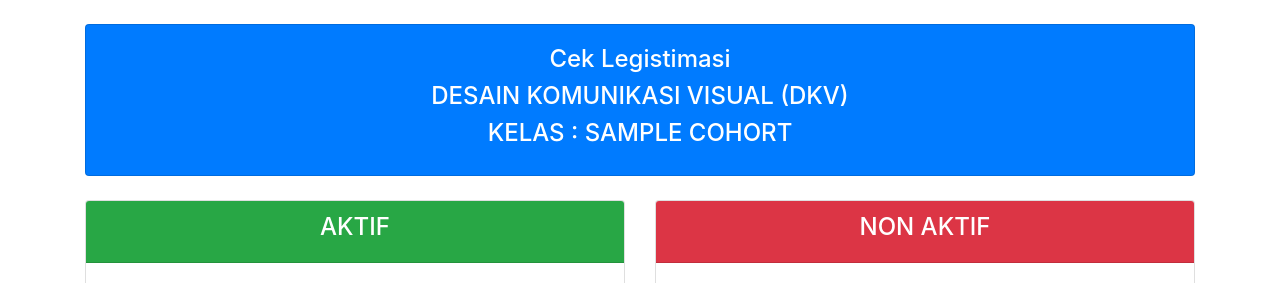
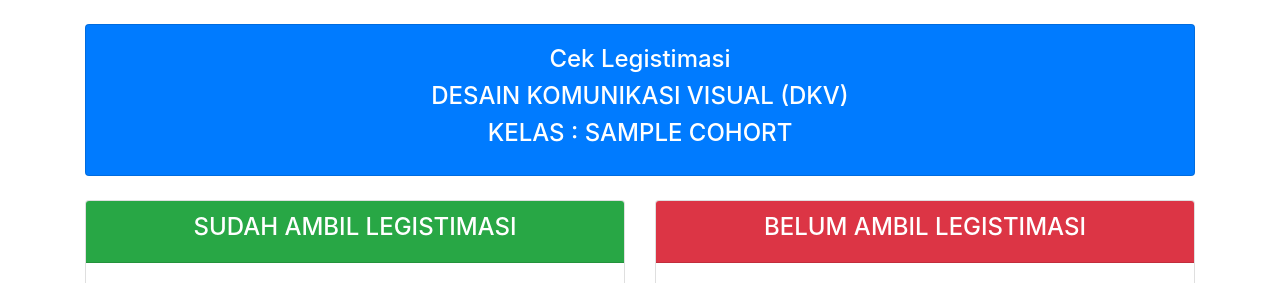
Before and after one commit to webdev14program/cek_kartu_legistimasi, a CodeIgniter app: page /database/index.php/dkv/tampilan_detail/1 in a window 1280 px wide. Shown: the top 283 px of the page. Run offline with CodeIgniter, Linux system fonts and the light colour scheme; tables that the repository leaves empty or names only in its code hold one stand-in row (values such as "Sample post").

Commit message:
Update tampilan_cekl_perkelas_detail.php

```diff
--- a/application/views/DKV/tampilan_cekl_perkelas_detail.php
+++ b/application/views/DKV/tampilan_cekl_perkelas_detail.php
@@ -16,7 +16,7 @@
         <div class="col-md mt-4">
             <div class="card">
                 <div class="card-header bg-success">
-                    <h4 class="text-center text-uppercase text-white">AKtif</h4>
+                    <h4 class="text-center text-uppercase text-white">Sudah AMbil legistimasi</h4>
                 </div>
                 <div class="card-body">
                     <table class="table table-striped table-bordered" id="dataTable" width="100%" cellspacing="0">
@@ -46,7 +46,7 @@
         <div class="col-md mt-4">
             <div class="card">
                 <div class="card-header bg-danger">
-                    <h4 class="text-center text-uppercase text-white">Non AKtif</h4>
+                    <h4 class="text-center text-uppercase text-white">Belum AMbil legistimasi</h4>
                 </div>
                 <div class="card-body ">
                     <table class="table table-striped table-bordered" id="dataTable" width="100%" cellspacing="0">
```
